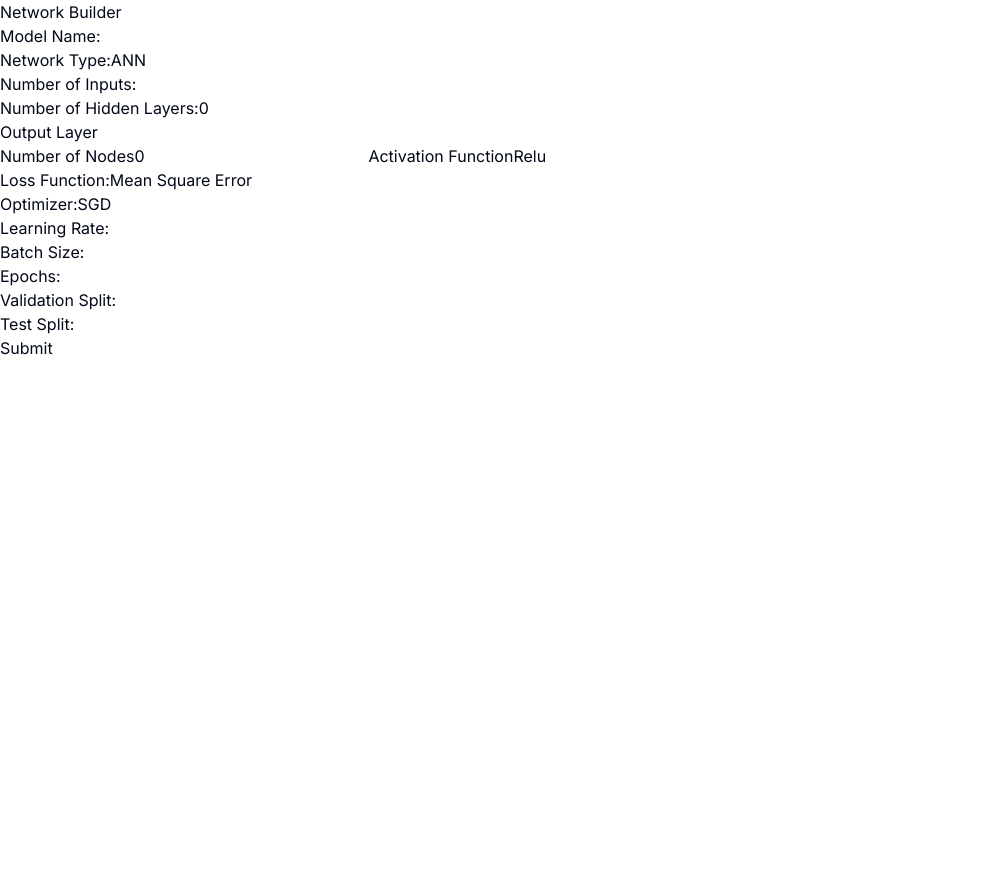
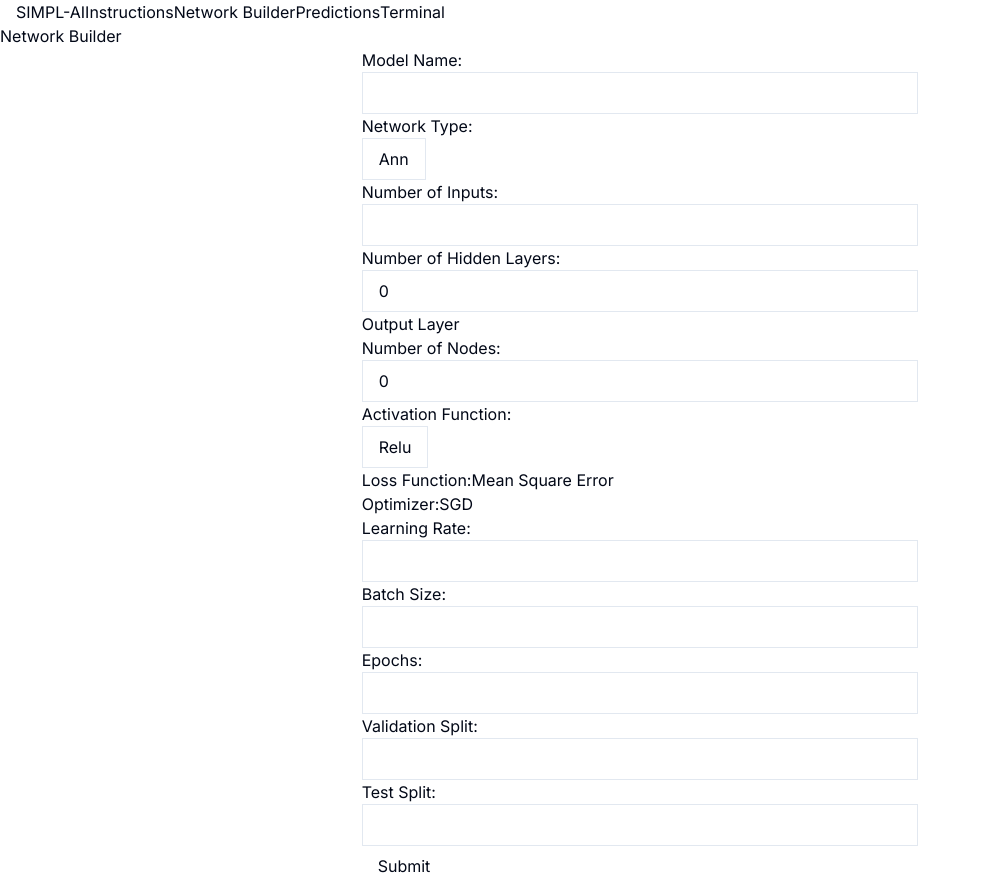
Before and after one commit to jyan36/SIMPL-AI, a Next.js app: page /builder in a window 1280 px wide. Shown: the whole page, without its empty margins (0-981 px from the left). Before the commit the page ends 800 px from the top, so only its background shows below. Built offline with nearby package versions, Linux system fonts and the light colour scheme.

Commit message:
added CSS to the network builder page

```diff
--- a/app/builder/page.jsx
+++ b/app/builder/page.jsx
@@ -1,6 +1,8 @@
 "use client"
 import React, { useState, useEffect } from 'react';
 import ObjectDetection from '../Aditya/page.jsx'
+import Link from 'next/link';
+
 
 import { DropdownMenuCheckboxItemProps } from "@radix-ui/react-dropdown-menu"
 import {
@@ -319,21 +321,42 @@ const FormComponent = () => {
 
   return (
     <div>
-      <h1>Network Builder</h1>
-      <form onSubmit={handleSubmit}>
-        <div>
-          <label htmlFor="modelName">Model Name:</label>
-          <input
-            type="text"
-            id="name"
-            value={modelName}
-            onChange={(e) => setModelName(e.target.value)}
-          />
+      <header className="bg-black py-4 relative">
+        <div className="container mx-auto px-4 flex justify-between items-center relative">
+          <Link legacyBehavior href="/" passHref>
+            <h1 className="pl-16 text-white text-2xl font-bold">SIMPL-AI</h1>
+          </Link>
+          <nav className="flex space-x-4">
+            <Link legacyBehavior href="/about" passHref>
+              <a className="text-white pl-16 hover:text-gray-300">Instructions</a>
+            </Link>
+            <Link legacyBehavior href="/builder" passHref>
+              <a className="text-white pl-16 hover:text-gray-300">Network Builder</a>
+            </Link>
+            <Link legacyBehavior href="/predictions" passHref>
+              <a className="text-white pl-16 hover:text-gray-300">Predictions</a>
+            </Link>
+            <Link legacyBehavior href="/terminal" passHref>
+              <a className="text-white pl-16 pr-16 hover:text-gray-300">Terminal</a>
+            </Link>
+          </nav>
         </div>
-        <div>
-          <label htmlFor="networkType">Network Type:</label>
+      </header>
+      <h1 class="text-center mb-8">Network Builder</h1>
+
+<div class="flex justify-center">
+    <form class="w-1/2" onSubmit={handleSubmit}>
+        <div class="mb-4">
+            <label for="modelName" class="block mb-2">Model Name:</label>
+            <input type="text" id="modelName" value={modelName} onChange={(e) => setModelName(e.target.value)} class="w-full px-4 py-2 rounded border border-gray-400 bg-transparent text-white"/>
+        </div>
+        <div class="mb-4">
+            <label for="networkType" class="block mb-2">Network Type:</label>
+            <div class="relative">
                 <DropdownMenu>
-            <DropdownMenuTrigger id={`type`}>{networkType ? networkType.charAt(0).toUpperCase() + networkType.charAt(1).toUpperCase() + networkType.charAt(2).toUpperCase(): ''}</DropdownMenuTrigger>
+                    <DropdownMenuTrigger id={`type`} class="px-4 py-2 rounded border border-gray-400 bg-transparent text-white">
+                        {networkType ? networkType.charAt(0).toUpperCase() + networkType.slice(1) : ''}
+                    </DropdownMenuTrigger>
                     <DropdownMenuContent>
                         <DropdownMenuItem onClick={() => handleTypeChange('ann')}>ANN</DropdownMenuItem>
                         <DropdownMenuItem onClick={() => handleTypeChange('rnn')}>RNN</DropdownMenuItem>
@@ -341,42 +364,31 @@ const FormComponent = () => {
                     </DropdownMenuContent>
                 </DropdownMenu>
             </div>
-        <div>
-          <label htmlFor="numberOfInputs">Number of Inputs:</label>
-          <input
-            type="text"
-            id="name"
-            value={numberOfInputs}
-            onChange={(e) => setNumberOfInputs(e.target.value)}
-          />
         </div>
-        <div>
+        <div class="mb-4">
+            <label for="numberOfInputs" class="block mb-2">Number of Inputs:</label>
+            <input type="text" id="numberOfInputs" value={numberOfInputs} onChange={(e) => setNumberOfInputs(e.target.value)} class="w-full px-4 py-2 rounded border border-gray-400 bg-transparent text-white"/>
+        </div>
+        <div class="mb-4">
             {iN}
         </div>
-        <div>
-          <label htmlFor="numberOfHiddenLayers">Number of Hidden Layers:</label>
-          <input
-            type="text"
-            id="name"
-            value={numberOfHiddenLayers}
-            onChange={(e) => setNumberOfHiddenLayers(e.target.value)}
-          />
+        <div class="mb-4">
+            <label for="numberOfHiddenLayers" class="block mb-2">Number of Hidden Layers:</label>
+            <input type="text" id="numberOfHiddenLayers" value={numberOfHiddenLayers} onChange={(e) => setNumberOfHiddenLayers(e.target.value)} class="w-full px-4 py-2 rounded border border-gray-400 bg-transparent text-white"/>
         </div>
-        <div>
+        <div class="mb-4">
             {hL}
         </div>
-        <div>
-          <h1>Output Layer</h1>
-          <label htmlFor="outputLayer">Number of Nodes</label>
-          <input
-            type="text"
-            id="name"
-            value={outputLayer.nodes}
-            onChange={(e) => handleOutputLayerNodesChange(e.target.value)}
-          />
-          <label htmlFor={`outact`}>Activation Function</label>
+        <div class="mb-4">
+            <h1 class="text-white font-bold">Output Layer</h1>
+            <label for="outputLayerNodes" class="block mb-2">Number of Nodes:</label>
+            <input type="text" id="outputLayerNodes" value={outputLayer.nodes} onChange={(e) => handleOutputLayerNodesChange(e.target.value)} class="w-full px-4 py-2 rounded border border-gray-400 bg-transparent text-white"/>
+            <label for={`outact`} class="block mb-2">Activation Function:</label>
+            <div class="relative">
                 <DropdownMenu>
-            <DropdownMenuTrigger id={`outact`}>{outputLayer?.activation ? outputLayer.activation.charAt(0).toUpperCase() + outputLayer.activation.substring(1) : ''}</DropdownMenuTrigger>
+                    <DropdownMenuTrigger id={`outact`} class="px-4 py-2 rounded border border-gray-400 bg-transparent text-white">
+                        {outputLayer?.activation ? outputLayer.activation.charAt(0).toUpperCase() + outputLayer.activation.slice(1) : ''}
+                    </DropdownMenuTrigger>
                     <DropdownMenuContent>
                         <DropdownMenuItem onClick={() => handleActivationOutChange('relu')}>Relu</DropdownMenuItem>
                         <DropdownMenuItem onClick={() => handleActivationOutChange('selu')}>Selu</DropdownMenuItem>
@@ -387,62 +399,39 @@ const FormComponent = () => {
                     </DropdownMenuContent>
                 </DropdownMenu>
             </div>
-        <div>
+        </div>
+        <div class="mb-4">
             {lF}
         </div>
-        <div>
+        <div class="mb-4">
             {oP}
         </div>
-        <div>
-          <label htmlFor="learningRate">Learning Rate:</label>
-          <input
-            type="text"
-            id="name"
-            value={learningRate}
-            onChange={(e) => setLearningRate(e.target.value)}
-          />
+        <div class="mb-4">
+            <label for="learningRate" class="block mb-2">Learning Rate:</label>
+            <input type="text" id="learningRate" value={learningRate} onChange={(e) => setLearningRate(e.target.value)} class="w-full px-4 py-2 rounded border border-gray-400 bg-transparent text-white"/>
         </div>
-        <div>
-          <label htmlFor="batchSize">Batch Size:</label>
-          <input
-            type="text"
-            id="name"
-            value={batchSize}
-            onChange={(e) => setBatchSize(e.target.value)}
-          />
+        <div class="mb-4">
+            <label for="batchSize" class="block mb-2">Batch Size:</label>
+            <input type="text" id="batchSize" value={batchSize} onChange={(e) => setBatchSize(e.target.value)} class="w-full px-4 py-2 rounded border border-gray-400 bg-transparent text-white"/>
         </div>
-        <div>
-          <label htmlFor="epochs">Epochs:</label>
-          <input
-            type="text"
-            id="name"
-            value={epochs}
-            onChange={(e) => setEpochs(e.target.value)}
-          />
+        <div class="mb-4">
+            <label for="epochs" class="block mb-2">Epochs:</label>
+            <input type="text" id="epochs" value={epochs} onChange={(e) => setEpochs(e.target.value)} class="w-full px-4 py-2 rounded border border-gray-400 bg-transparent text-white"/>
         </div>
-        <div>
-          <label htmlFor="validationSplit">Validation Split:</label>
-          <input
-            type="text"
-            id="name"
-            value={validationSplit}
-            onChange={(e) => setValidationSplit(e.target.value)}
-          />
+        <div class="mb-4">
+            <label for="validationSplit" class="block mb-2">Validation Split:</label>
+            <input type="text" id="validationSplit" value={validationSplit} onChange={(e) => setValidationSplit(e.target.value)} class="w-full px-4 py-2 rounded border border-gray-400 bg-transparent text-white"/>
         </div>
-        <div>
-          <label htmlFor="testSplit">Test Split:</label>
-          <input
-            type="text"
-            id="name"
-            value={testSplit}
-            onChange={(e) => setTestSplit(e.target.value)}
-          />
+        <div class="mb-4">
+            <label for="testSplit" class="block mb-2">Test Split:</label>
+            <input type="text" id="testSplit" value={testSplit} onChange={(e) => setTestSplit(e.target.value)} class="w-full px-4 py-2 rounded border border-gray-400 bg-transparent text-white"/>
         </div>
-        <div>
+        <div class="mb-4">
             {misc}
         </div>
-        <button type="submit">Submit</button>
+        <button type="submit" class="bg-green-500 hover:bg-green-600 text-white font-bold py-2 px-4 rounded">Submit</button>
     </form>
+</div>
     </div>
   );
 };
```
Lines whose indentation alone changed are shown as unchanged.
